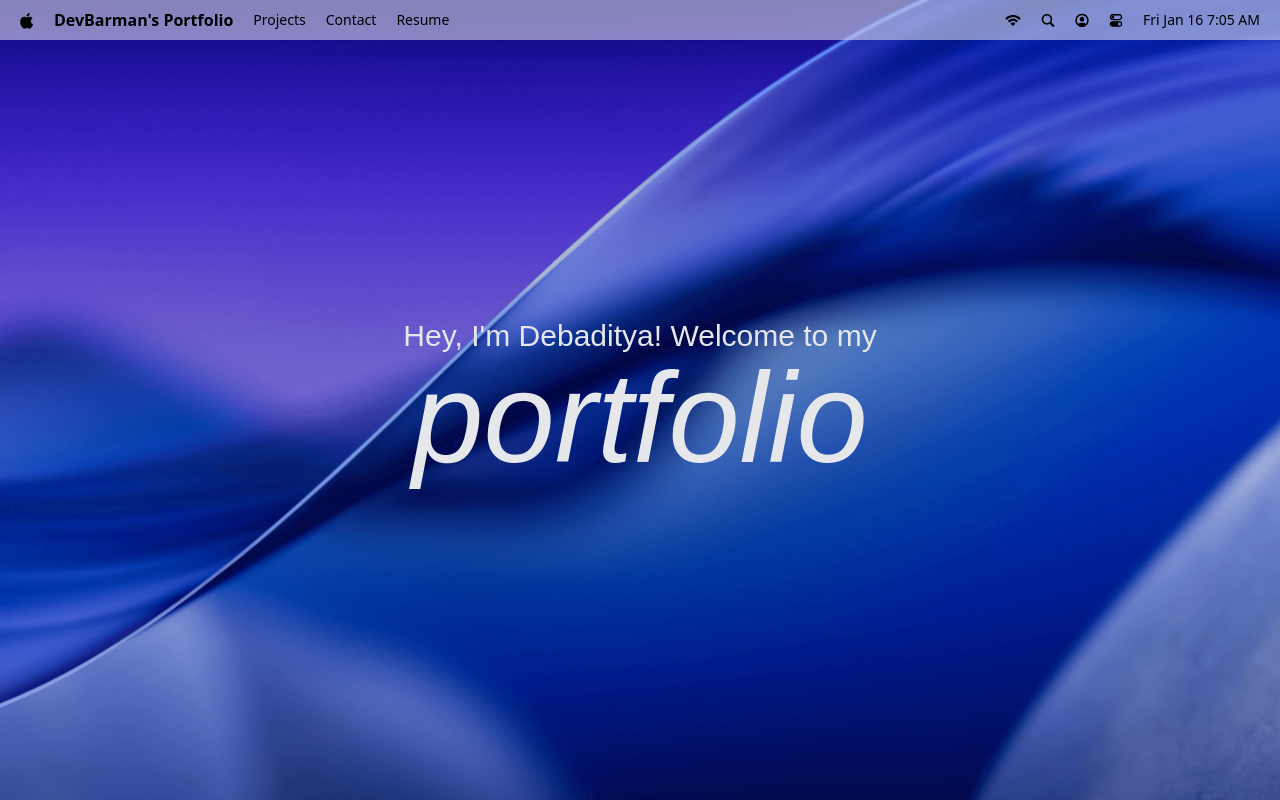
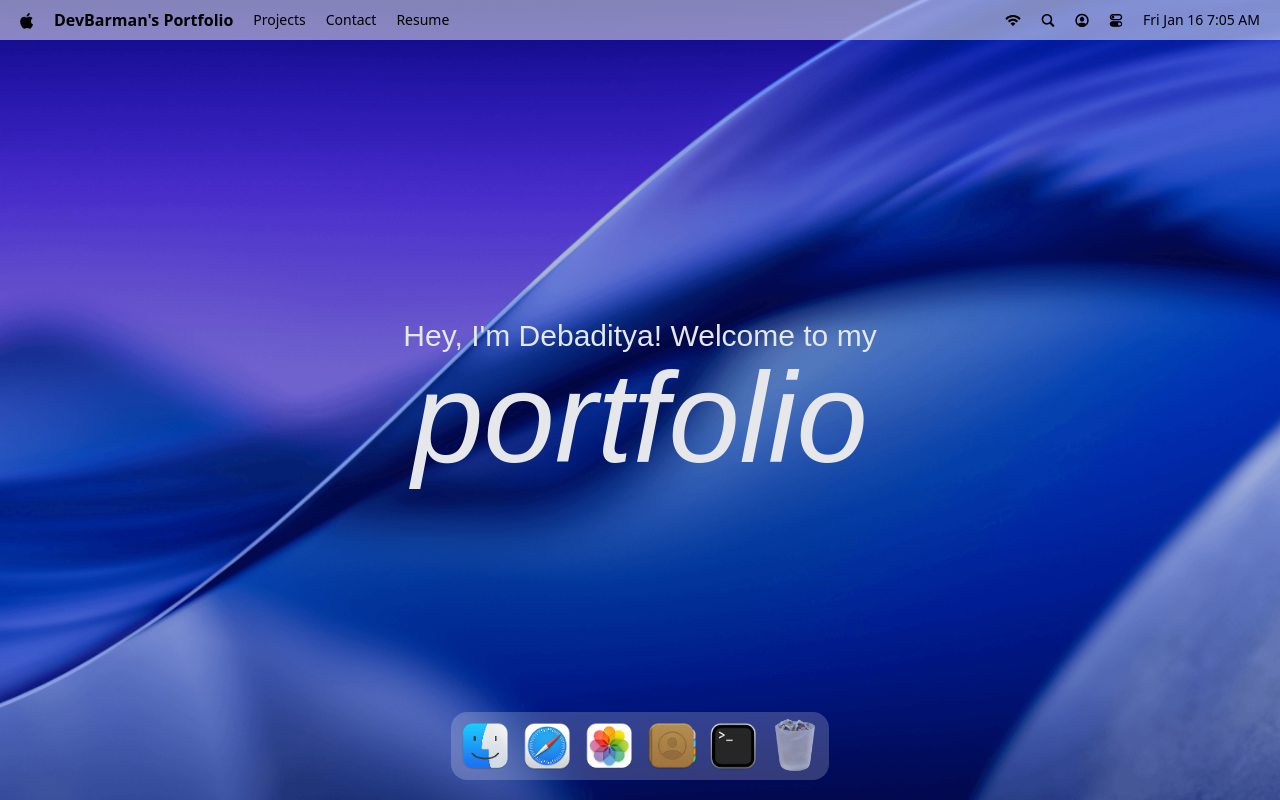
Before and after one commit to Winniper/macfolio, a React (Vite) app: page / in a window 1280 px wide. Built offline with nearby package versions, Linux system fonts and the light colour scheme; a web font is replaced by a local one.

Commit message:
added the dock

```diff
--- a/package.json
+++ b/package.json
@@ -17,6 +17,7 @@
     "gsap": "^3.14.2",
     "react": "^19.2.0",
     "react-dom": "^19.2.0",
+    "react-tooltip": "^5.30.0",
     "tailwindcss": "^4.1.18"
   },
   "devDependencies": {
--- a/src/App.jsx
+++ b/src/App.jsx
@@ -1,4 +1,4 @@
-import { Navbar, Welcome } from "@components"
+import { Navbar, Welcome, Dock } from "@components"
 import { Analytics } from "@vercel/analytics/react"
 
 function App() {
@@ -7,6 +7,7 @@
     <main>
       <Navbar />
       <Welcome />
+      <Dock />
       <Analytics />
     </main>
   )
--- /dev/null
+++ b/src/components/Dock.jsx
@@ -0,0 +1,84 @@
+import React, { useRef } from 'react'
+import { dockApps } from '@constants'
+import { Tooltip } from 'react-tooltip'
+import { useGSAP } from '@gsap/react'
+import gsap from 'gsap'
+
+const Dock = () => {
+    const dockRef = useRef(null)
+
+    useGSAP(() => {
+        const dock = dockRef.current
+        if (!dock) return
+
+        const icons = dock.querySelectorAll(".dock-icon")
+
+        const animateIcons = (mouseX) => {
+            const { left } = dock.getBoundingClientRect()
+
+            icons.forEach((icon) => {
+                const { left: iconLeft, width} = icon.getBoundingClientRect()
+                const center = iconLeft - left + width / 2;
+                const distance = Math.abs(mouseX - center)
+
+                const intensity = Math.exp(-(distance ** 2.7) / 20000)
+
+                gsap.to(icon, {
+                    scale: 1 + 0.25 * intensity,
+                    y: -15 * intensity,
+                    duration: 0.2,
+                    ease: "power1.out",
+                })
+            })
+        }
+
+        const handleMouseMove = (e) => {
+            const { left } = dock.getBoundingClientRect()
+            animateIcons(e.clientX - left)
+        }
+
+        const resetIcons = () => {
+            icons.forEach((icon) => gsap.to(icon, {
+                sacle: 1, y: 0, duration: 0.3, ease: "power1.out",
+            }))
+        }
+
+        dock.addEventListener("mousemove", handleMouseMove)
+        dock.addEventListener("mouseleave", resetIcons)
+
+        return () => {
+            dock.removeEventListener("mousemove", handleMouseMove)
+            dock.removeEventListener("mouseleave", resetIcons)
+        }
+    }, [])
+
+    const toogleApp = (app) => {
+
+    }
+
+  return (
+    <section id='dock'>
+        <div ref={dockRef} className='dock-container'>
+            {dockApps.map(({ id, name, icon, canOpen}) => (
+                <div key={id} className='relative flex justify-center'>
+                    <button
+                    type='button'
+                    className='dock-icon'
+                    aria-label={ name }
+                    data-tooltip-id='dock-tooltip'
+                    data-tooltip-content={ name }
+                    data-tooltip-delay-show={150}
+                    disabled={ !canOpen }
+                    onClick={() => toogleApp({ id, canOpen, })}
+                    >
+                        <img src={`/images/${icon}`} alt={name} loading='lazy' className={canOpen ? "" : "opacity-60"} />
+                    </button>
+                </div>
+            ))}
+        <Tooltip id="dock-tooltip" place='top' className='tooltip'/>
+        </div>
+    </section>
+  )
+}
+
+export default Dock
--- a/src/components/index.js
+++ b/src/components/index.js
@@ -1,4 +1,5 @@
 import Navbar from "./Navbar";
 import Welcome from "./Welcome"
+import Dock from "./Dock";
 
-export { Navbar, Welcome }
+export { Navbar, Welcome, Dock }
```
Also changed, not shown: 1 other file (tests, documents, lock files or other folders).
